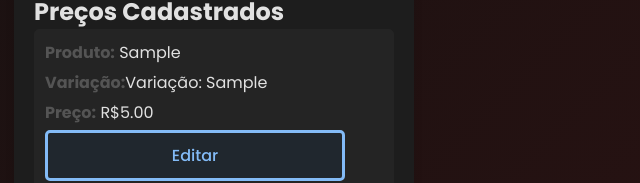
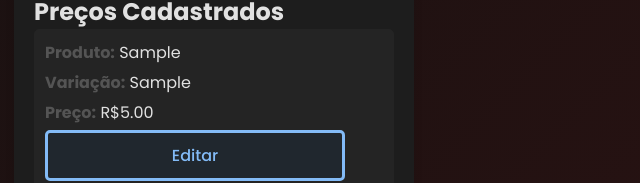
Before and after one commit to ArtuurVinicius/Hamburgueria-Front, a React (Vite) app: page /cadastro-precos in a window 1280 px wide. Both pictures are taken after typing "Sample", "Sample", "5" into the empty fields and a click on the button "Adicionar Preço". Shown: the part 510-693 px from the top of the page, without its empty margins (426-1066 px from the left). Built offline with nearby package versions, Linux system fonts and the light colour scheme.

Commit message:
fix(price-list-html): Na linha 11 existia uma repetição da palavra 'Variação:'. Erro foi consertado.

```diff
--- a/src/pages/CadastroEVinculacao/priceList.jsx
+++ b/src/pages/CadastroEVinculacao/priceList.jsx
@@ -8,7 +8,7 @@ function PriceList({ prices, onEdit, onRemove }) {
         {prices.map((price) => (
           <li key={price.id}>
             <div><strong>Produto:</strong> {price.product}</div>
-            <div><strong>Variação:</strong>Variação: {price.variation}</div>
+            <div><strong>Variação:</strong> {price.variation}</div>
             <div><strong>Preço:</strong> R${price.price.toFixed(2)}</div>
             <div className="formActions">
               <button id='actionEdit' onClick={() => onEdit(price.id)}>Editar</button>
```
